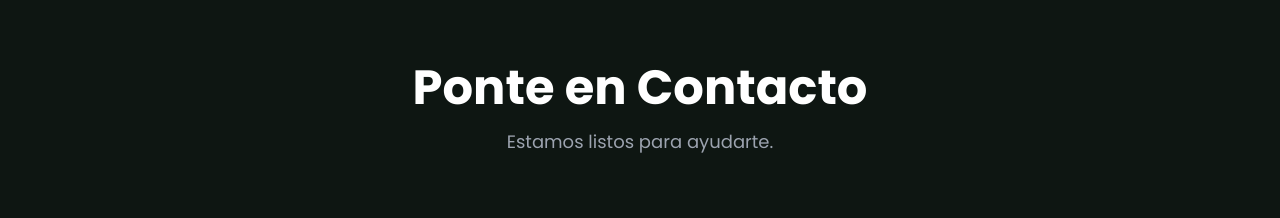
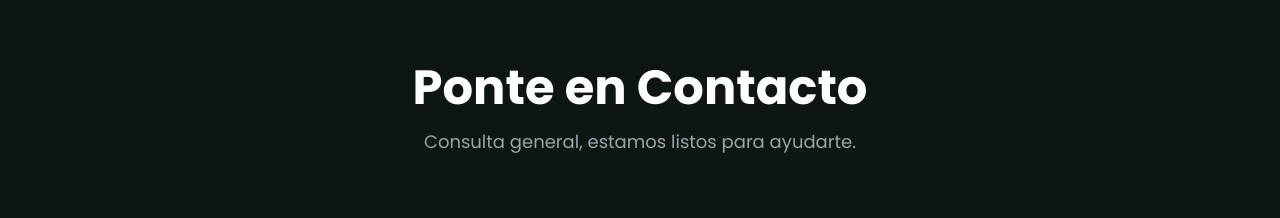
Before and after one commit to Xxtoni7/Micromecanica-Rotania-, a React (Vite) app: page / in a window 1280 px wide. Shown: the part 4940-5158 px from the top of the page. Built offline with nearby package versions, Linux system fonts and the light colour scheme.

Commit message:
Update Contact.jsx

```diff
--- a/src/components/Contact.jsx
+++ b/src/components/Contact.jsx
@@ -62,7 +62,7 @@ const Contact = () => {
           className="text-center mb-16"
         >
           <h2 className="text-4xl md:text-5xl font-bold text-white mb-4">Ponte en Contacto</h2>
-          <p className="text-lg text-gray-400">Estamos listos para ayudarte.</p>
+          <p className="text-lg text-gray-400">Consulta general, estamos listos para ayudarte.</p>
         </motion.div>
 
         <div className="max-w-6xl mx-auto grid lg:grid-cols-2 gap-8 lg:gap-16 items-start">
```
